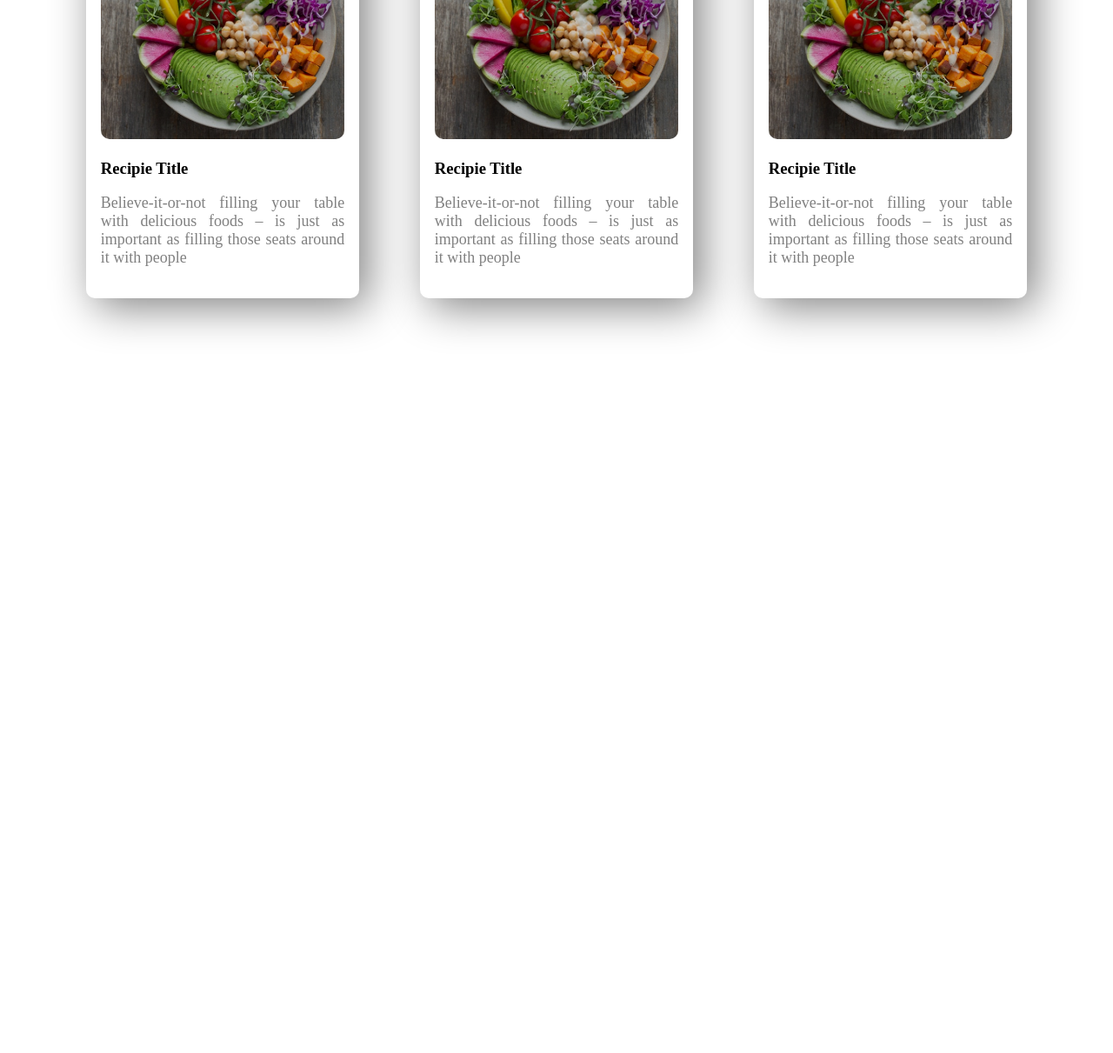
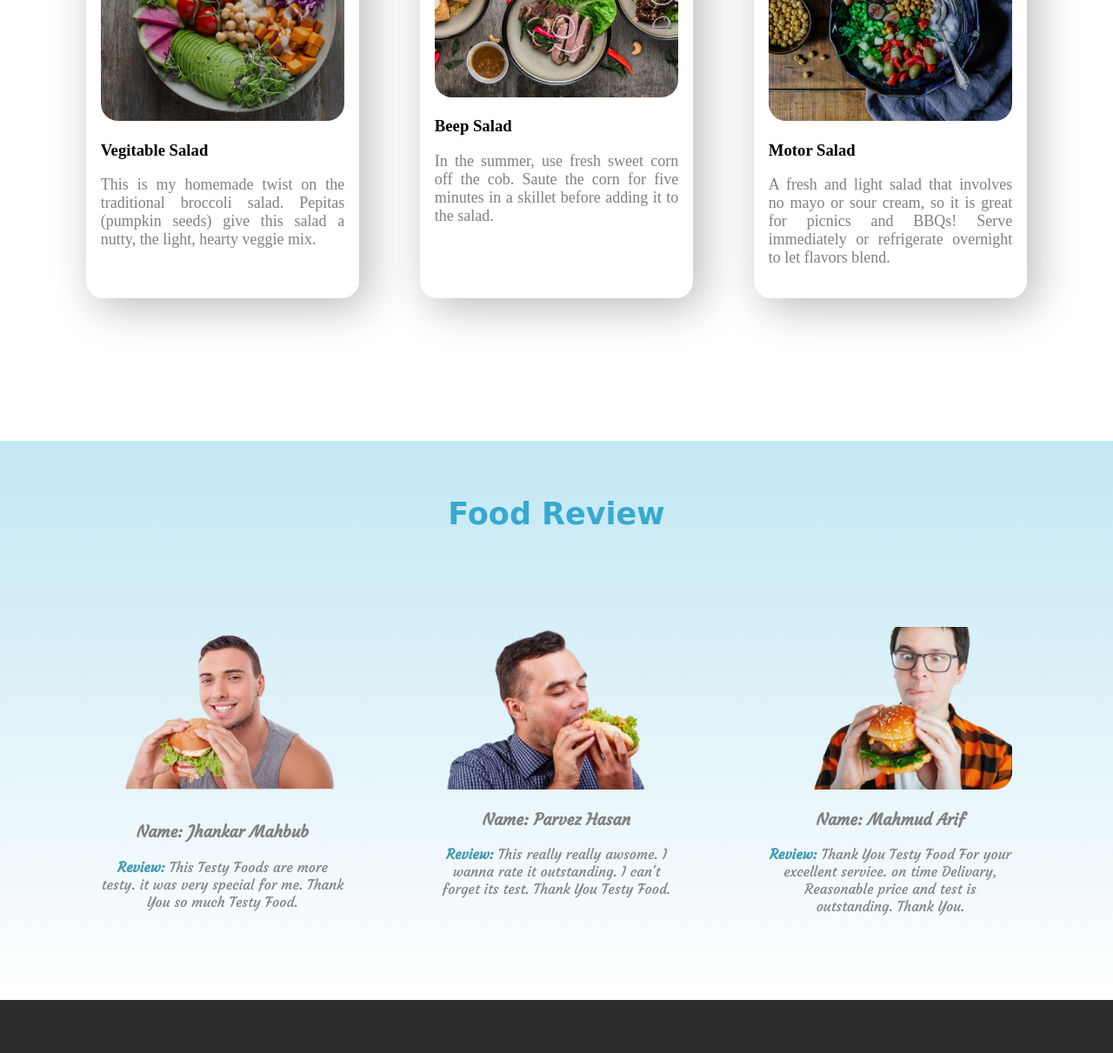
Before and after one commit to Khairul-Basar/testy-food, a plain HTML site: page index.html in a window 1280 px wide. Shown: the part 1510-2721 px from the top of the page at 87% size. Before the commit the page ends 1917 px from the top, so only its background shows below. Drawn offline with Linux system fonts and the light colour scheme; a web font is replaced by a local one.

Commit message:
assignment complete my assignment

```diff
--- a/index.html
+++ b/index.html
@@ -35,7 +35,7 @@
         Instead of going out to dinner, buy good food. Cooking at home shows such affection. In a bad economy, it's more
         important to make yourself feel good.
       </p>
-      <a class="food-link" target="_blank" href="">Order Food</a>
+      <a class="food-link" target="_blank" href="https://github.com/Khairul-Basar">Order Food</a>
     </div>
     <div class="half-division">
       <img src="img/shape-img.png" alt="shape-img">
@@ -49,12 +49,12 @@
     <div class="half-division">
       <h2>About Me</h2>
       <p class="paragraph">
-        Skip The Diet, Just Eat Healthy With Testy Food.
-        Instead of going out to dinner, buy good food. Cooking at home shows such affection. In a bad economy, it's
-        more
-        important to make yourself feel good.
+        I believe that sense of humor is truly important in personal and professional life, especially for software
+        developers. When our jobs are getting a little too serious, we like to input a dose of software development
+        humor/inspiration into our daily lives. That's why I wanna be a sofrware Developer or Web Developer. Also
+        Programming is my fashion. I wanna stay with programming and web development.
       </p>
-      <a class="food-link" target="_blank" href="">Contact Me</a>
+      <a class="food-link" target="_blank" href="https://www.linkedin.com/in/khairul-basar-b10831190/">Contact Me</a>
     </div>
   </section>
 
@@ -63,39 +63,87 @@
       <h2>My Recipie</h2>
       <p class="paragraph">Believe-it-or-not filling your table with delicious foods – is just as important as filling
         those seats around
-        it with people – who are in need of a blessing this year.</p>
+        it with people
+      </p>
     </div>
 
     <div class="recipie-body">
       <div class="recipie-card">
         <img src="img/food-img/recipie-1.png" alt="Project-Cover5">
-        <h3>Recipie Title</h3>
+        <h3>Vegitable Salad</h3>
         <p class="recipe-des">
-          Believe-it-or-not filling your table with delicious foods – is just as important as filling those seats around
-          it with people
+          This is my homemade twist on the traditional broccoli salad. Pepitas (pumpkin seeds) give this salad a nutty,
+          the light, hearty veggie mix.
         </p>
       </div>
 
       <div class="recipie-card">
-        <img src="img/food-img/recipie-1.png" alt="Project-Cover5">
-        <h3>Recipie Title</h3>
+        <img src="img/food-img/recipie-7.jpg" alt="Project-Cover5">
+        <h3>Beep Salad</h3>
         <p class="recipe-des">
-          Believe-it-or-not filling your table with delicious foods – is just as important as filling those seats around
-          it with people
+          In the summer, use fresh sweet corn off the cob. Saute the corn for five minutes in a skillet before adding it
+          to the salad.
+
+
         </p>
       </div>
 
       <div class="recipie-card">
-        <img src="img/food-img/recipie-1.png" alt="Project-Cover5">
-        <h3>Recipie Title</h3>
+        <img src="img/food-img/recipie-2.png" alt="Project-Cover5">
+        <h3>Motor Salad</h3>
         <p class="recipe-des">
-          Believe-it-or-not filling your table with delicious foods – is just as important as filling those seats around
-          it with people
+          A fresh and light salad that involves no mayo or sour cream, so it is great for picnics and
+          BBQs! Serve immediately or refrigerate overnight to let flavors blend.
         </p>
       </div>
     </div>
   </section>
 
+  <section class="review">
+    <div>
+      <h2 id="review-title">Food Review</h2>
+    </div>
+
+    <div class="review-body">
+
+      <div class="review-card">
+        <img src="img/food-review-1.png" alt="Project-Cover5">
+        <h3>Name: Jhankar Mahbub</h3>
+        <p>
+          <span class="review-comment">Review:</span> This Testy Foods are more testy. it was very special for me. Thank
+          You so much Testy
+          Food.
+        </p>
+      </div>
+
+      <div class="review-card">
+        <img src="img/food-review-2.png" alt="Project-Cover5">
+        <h3>Name: Parvez Hasan</h3>
+        <p>
+          <span class="review-comment">Review:</span> This really really awsome. I wanna rate it outstanding. I can't
+          forget its test. Thank
+          You Testy Food.
+        </p>
+      </div>
+
+      <div class="review-card">
+        <img src="img/food-review-3.png" alt="Project-Cover5">
+        <h3>Name: Mahmud Arif</h3>
+        <p>
+          <span class="review-comment">Review:</span> Thank You Testy Food For your excellent service. on time Delivary,
+          Reasonable price and
+          test is outstanding. Thank You.
+        </p>
+      </div>
+    </div>
+  </section>
+
+
+
 </body>
+<footer>
+  <h2>Testy <span style="color: rgba(207, 207, 207, 0.74);">Food</span></h2>
+  <p>Eat Healthy to Live Healthy, Live Healthy to Live Happy</p>
+</footer>
 
 </html>
--- a/style.css
+++ b/style.css
@@ -43,6 +43,7 @@ h2{
   font-weight: 700;
   font-size: 18px;
   border-radius: 50px;
+  box-shadow: 10px 10px 50px rgb(182, 225, 240);
 }
 
 .half-division img{
@@ -55,6 +56,8 @@ h2{
   background-size: 100% 100%;
 }
 
+
+
 .recipe-title{
   padding: 0 30%;
   text-align: center;
@@ -64,22 +67,25 @@ h2{
   text-align: center;
 }
 
+
 .recipie-body{
   display: flex;
   padding: 0 5% 5% 5%;
+  margin: 0 0 100px 0;
 }
+
 
 .recipie-card{
   width: 33%;
   padding: 1.5%;
   margin: 0 3%;
-  box-shadow: 10px 10px 50px gray;
-  border-radius: 10px;
+  box-shadow: 10px 10px 50px rgb(187, 185, 185);
+  border-radius: 20px;
 }
 
 .recipie-card img{
   width: 100%;
-  border-radius: 10px;
+  border-radius: 20px;
 }
 
 .recipe-des{
@@ -88,3 +94,50 @@ h2{
   font-family: 'STIX Two Math', serif;
   color: gray;
 }
+
+
+.review{
+  background-image: linear-gradient(rgb(194, 231, 243), white);
+  color: rgb(128, 128, 128);
+  text-align: center;
+  font-family: 'Courgette', cursive;
+}
+
+#review-title{
+  color: rgb(55, 169, 207);
+  padding: 5% 30%;
+}
+
+.review-body{
+  display: flex;
+  padding: 0 5% 5% 5%;
+}
+
+.review-card{
+  width: 33%;
+  padding: 1.5%;
+  margin: 0 3%;
+}
+
+.review-card img{
+  width: 100%;
+  border-radius: 20px;
+}
+
+.review-comment{
+  color: rgb(67, 152, 180);
+  font-weight: bold;
+}
+
+
+footer{
+  padding: 3% 0 0 0;
+  height: 200px;
+  text-align: center;
+  background-color: rgba(0, 0, 0, 0.829);
+  color: white;
+}
+
+footer h2{
+  color: rgb(66, 157, 241);
+}
```
Also changed, not shown: img/food-img/recipie-2.png (renamed from img/food-img/Project Cover8.png), img/food-img/recipie-6.jpg (renamed from img/food-img/Project Cover.jpg), img/food-img/recipie-7.jpg (renamed from img/food-img/Project Cover1.jpg), img/food-review-1.png (added), img/food-review-2.png (added), img/food-review-3.png (added), 6 other files.
